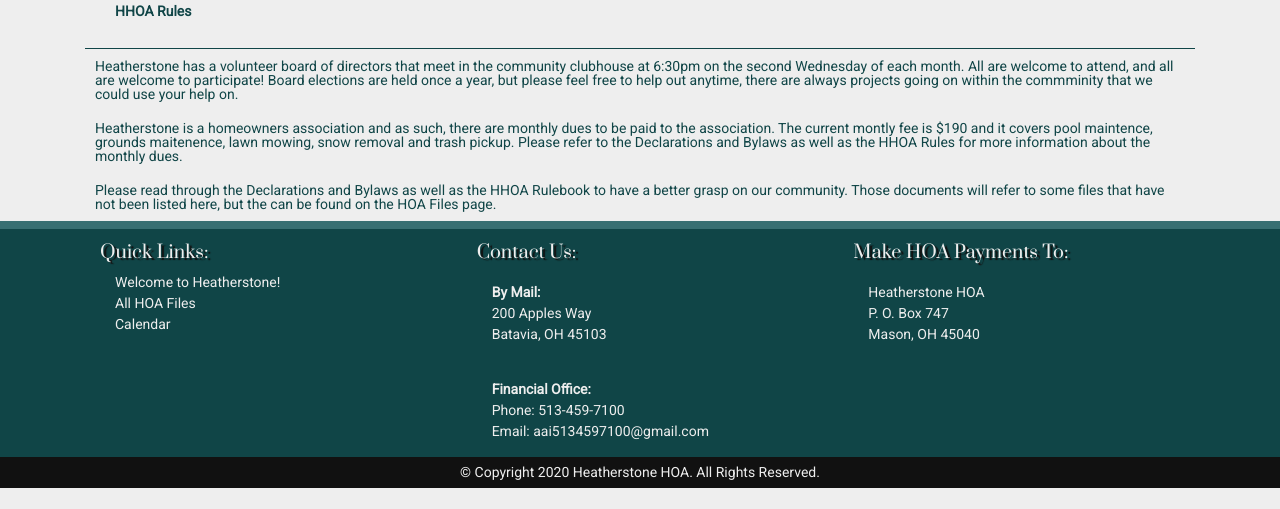
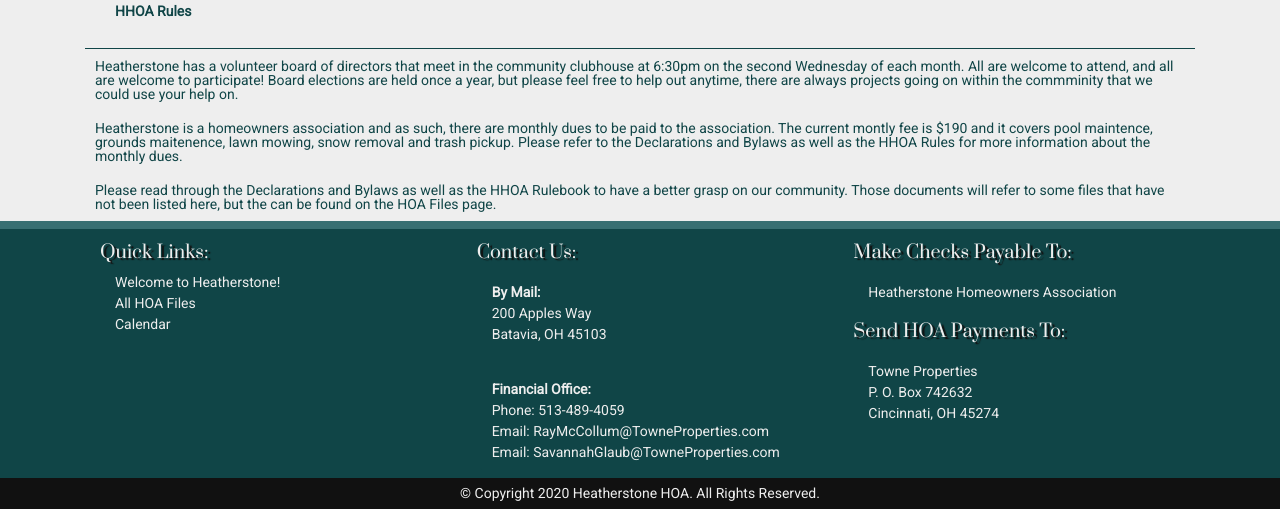
Before and after one commit to HeatherstoneHOA/heatherstonehoa, a PHP site: page /welcome.php in a window 1280 px wide. Shown: the part 917-1426 px from the top of the page. Before the commit the page ends 1405 px from the top, so only its background shows below. Run offline with PHP 8.4, Linux system fonts and the light colour scheme; some libraries are stand-ins or nearby versions.

Commit message:
Update rules and footer to reflect propery managment company.

```diff
--- a/docroot/all-files.php
+++ b/docroot/all-files.php
@@ -17,7 +17,7 @@
 <div class="file-group">
   <h3>HHOA Rules</h3>
   <p>The following link is the official rules that have been set in place by the volunteer board which all unit owners must abide by.</p>
-  <a class="file-link" href="/files/HHOA_Rules.pdf">HHOA Rules</a>
+  <a class="file-link" href="/files/HHOA_Rules_2020.pdf">HHOA Rules</a>
 </div>
 
 <div class="file-group">
--- a/docroot/templates/includes/footer.php
+++ b/docroot/templates/includes/footer.php
@@ -19,16 +19,20 @@
         <br />
         <p>
           <strong>Financial Office:</strong><br />
-          Phone: <a href="tel:5134597100">513-459-7100</a><br />
-          Email: <a href="mailto:">aai5134597100@gmail.com</a><br />
+          Phone: <a href="tel:5134597100">513-489-4059</a><br />
+          Email: <a href="mailto:">RayMcCollum@TowneProperties.com</a><br />
+          Email: <a href="mailto:">SavannahGlaub@TowneProperties.com</a><br />
         </p>
       </div>
       <div class="col-md-4 footer-section">
-        <h6>Make HOA Payments To:</h6>
+        <h6>Make Checks Payable To:</h6>
+        <p>Heatherstone Homeowners Association</p>
+
+        <h6>Send HOA Payments To:</h6>
         <p>
-          Heatherstone HOA<br />
-          P. O. Box 747<br />
-          Mason, OH 45040
+          Towne Properties<br />
+          P. O. Box 742632<br />
+          Cincinnati, OH 45274
         </p>
       </div>
     </div>
--- a/docroot/welcome.php
+++ b/docroot/welcome.php
@@ -18,7 +18,7 @@
 <div class="file-group">
   <h3>HHOA Rules</h3>
   <p>The following link is the official rules that have been set in place by the volunteer board which all unit owners must abide by.</p>
-  <a class="file-link" href="/files/HHOA_Rules.pdf">HHOA Rules</a>
+  <a class="file-link" href="/files/HHOA_Rules_2020.pdf">HHOA Rules</a>
 </div>
 
 <p>Heatherstone has a volunteer board of directors that meet in the community clubhouse at 6:30pm on the second Wednesday of each month. All are welcome to attend, and all are welcome to participate! Board elections are held once a year, but please feel free to help out anytime, there are always projects going on within the commminity that we could use your help on.</p>
```
Also changed, not shown: 2 other files.
